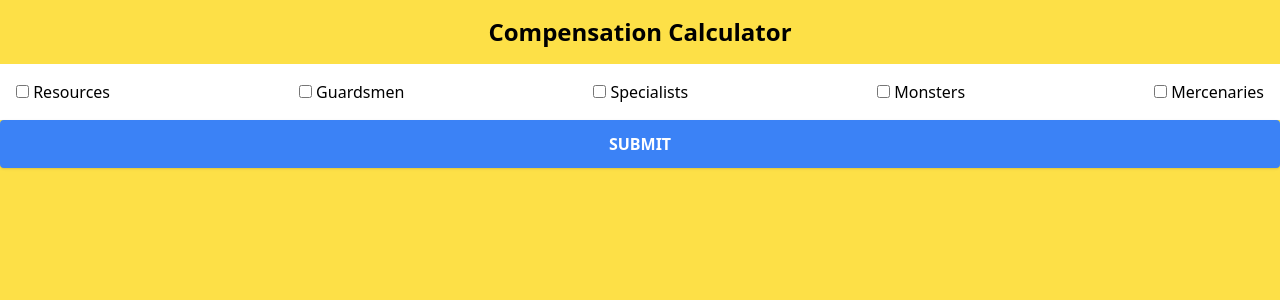
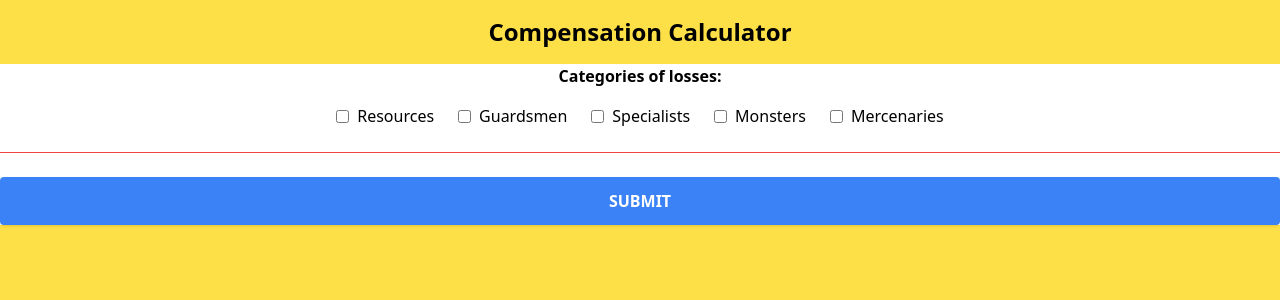
Before and after one commit to Milksheyke/totalbattle_comp_calc, a Django app: page / in a window 1280 px wide. Shown: the top 300 px of the page. Run offline with Django 4.2, Linux system fonts and the light colour scheme; some libraries are stand-ins or nearby versions.

Commit message:
style overhaul

```diff
--- a/templates/calc_form.html
+++ b/templates/calc_form.html
@@ -1,113 +1,184 @@
 <!-- templates/calc_form -->
-{% extends '_base.html' %}
-
-{% block content %}
+{% extends '_base.html' %} {% block content %}
 <h1 class="text-2xl font-bold text-center my-4">Compensation Calculator</h1>
 
 <div class="flex flex-col">
-        <div class="flex flex-wrap justify-between bg-white p-4" id="checkboxContainer">
-            <label for="resourcesCheckbox">
-                <input type="checkbox" id="resourcesCheckbox"> Resources
-            </label>
-            <label for="guardsmenCheckbox">
-                <input type="checkbox" id="guardsmenCheckbox"> Guardsmen
-            </label>
-            <label for="specialistsCheckbox">
-                <input type="checkbox" id="specialistsCheckbox"> Specialists
-            </label>
-            <label for="monstersCheckbox">
-                <input type="checkbox" id="monstersCheckbox"> Monsters
-            </label>
-            <label for="mercenariesCheckbox">
-                <input type="checkbox" id="mercenariesCheckbox"> Mercenaries
-            </label>
+  <div class="bg-white">
+    <h1 class="text-center"><strong>Categories of losses:</strong></h1>
+    <div class="flex flex-wrap justify-center p-4" id="checkboxContainer">
+      <div class="flex items-center px-3 mb-2">
+        <input type="checkbox" id="resourcesCheckbox" />
+        <label class="ml-2" for="resourcesCheckbox">Resources</label>
       </div>
-        <form action="#" method="post" class="w-full min-w-full flex justify-center flex-wrap gap-2" id="calculatorForm">
+      <div class="flex items-center px-3 mb-2">
+        <input type="checkbox" id="guardsmenCheckbox" />
+        <label class="ml-2" for="guardsmenCheckbox">Guardsmen</label>
+      </div>
+      <div class="flex items-center px-3 mb-2">
+        <input type="checkbox" id="specialistsCheckbox" />
+        <label class="ml-2" for="specialistsCheckbox">Specialists</label>
+      </div>
+      <div class="flex items-center px-3 mb-2">
+        <input type="checkbox" id="monstersCheckbox" />
+        <label class="ml-2" for="monstersCheckbox">Monsters</label>
+      </div>
+      <div class="flex items-center px-3 mb-2">
+        <input type="checkbox" id="mercenariesCheckbox" />
+        <label class="ml-2" for="mercenariesCheckbox">Mercenaries</label>
+      </div>
+    </div>
+    <hr class="border-solid border-red-500 py-3" />
+    <form
+      action="#"
+      method="post"
+      class="w-full min-w-full flex justify-center flex-wrap gap-2"
+      id="calculatorForm">
       {% csrf_token %}
       <!-- Resources -->
-            <div class="bg-white rounded-lg p-4 border border-gray-300" id="resources">
+      <div
+        class="bg-white rounded-lg p-4 border border-gray-300"
+        id="resources">
         <fieldset>
-                    <legend class="text-lg md:text-xl lg:text-2xl font-semibold my-2">Resources</legend>
+          <legend class="text-lg md:text-xl lg:text-2xl font-semibold my-2">
+            Resources
+          </legend>
           {% for key, value in categories.Resources.items %}
           <label for="{{ key }}">{{ key }}:</label>
-                        <input type="number" name="{{ key }}" id="{{ key }}" step="1" value="0" class="mt-1 focus:ring-indigo-500 focus:border-indigo-500 block w-full shadow-sm sm:text-sm border-gray-300 rounded-md">
-                        <br>
+          <input
+            type="number"
+            name="{{ key }}"
+            id="{{ key }}"
+            step="1"
+            value="0"
+            class="mt-1 focus:ring-indigo-500 focus:border-indigo-500 block w-full shadow-sm sm:text-sm border-gray-300 rounded-md" />
+          <br />
           {% endfor %}
         </fieldset>
       </div>
       <!-- Guardsmen -->
-            <div class="bg-white rounded-lg p-4 border border-gray-300 " id="guardsmen">
+      <div
+        class="bg-white rounded-lg p-4 border border-gray-300"
+        id="guardsmen">
         <fieldset>
-                    <legend class="text-lg md:text-xl lg:text-2xl font-semibold my-2">Guardsmen</legend>
+          <legend class="text-lg md:text-xl lg:text-2xl font-semibold my-2">
+            Guardsmen
+          </legend>
           {% for key, value in categories.Guardsmen.items %}
           <label for="{{ key }}">{{ key }}:</label>
-                        <input type="number" name="{{ key }}" id="{{ key }}" step="1" value="0" class="mt-1 focus:ring-indigo-500 focus:border-indigo-500 block w-full shadow-sm sm:text-sm border-gray-300 rounded-md">
-                        <br>
+          <input
+            type="number"
+            name="{{ key }}"
+            id="{{ key }}"
+            step="1"
+            value="0"
+            class="mt-1 focus:ring-indigo-500 focus:border-indigo-500 block w-full shadow-sm sm:text-sm border-gray-300 rounded-md" />
+          <br />
           {% endfor %}
         </fieldset>
       </div>
       <!-- Specialists -->
-            <div class="bg-white rounded-lg p-4 border border-gray-300 " id="specialists">
+      <div
+        class="bg-white rounded-lg p-4 border border-gray-300"
+        id="specialists">
         <fieldset>
-                    <legend class="text-lg md:text-xl lg:text-2xl font-semibold my-2">Specialists</legend>
+          <legend class="text-lg md:text-xl lg:text-2xl font-semibold my-2">
+            Specialists
+          </legend>
           {% for key, value in categories.Specialists.items %}
           <label for="{{ key }}">{{ key }}:</label>
-                        <input type="number" name="{{ key }}" id="{{ key }}" step="1" value="0" class="mt-1 focus:ring-indigo-500 focus:border-indigo-500 block w-full shadow-sm sm:text-sm border-gray-300 rounded-md">
-                        <br>
+          <input
+            type="number"
+            name="{{ key }}"
+            id="{{ key }}"
+            step="1"
+            value="0"
+            class="mt-1 focus:ring-indigo-500 focus:border-indigo-500 block w-full shadow-sm sm:text-sm border-gray-300 rounded-md" />
+          <br />
           {% endfor %}
         </fieldset>
       </div>
       <!-- Monsters -->
-            <div class="bg-white rounded-lg p-4 border border-gray-300 " id="monsters">
+      <div class="bg-white rounded-lg p-4 border border-gray-300" id="monsters">
         <fieldset>
-                    <legend class="text-lg md:text-xl lg:text-2xl font-semibold my-2">Monsters</legend>
+          <legend class="text-lg md:text-xl lg:text-2xl font-semibold my-2">
+            Monsters
+          </legend>
           {% for key, value in categories.Monsters.items %}
           <label for="{{ key }}">{{ key }}:</label>
-                        <input type="number" name="{{ key }}" id="{{ key }}" step="1" value="0" class="mt-1 focus:ring-indigo-500 focus:border-indigo-500 block w-full shadow-sm sm:text-sm border-gray-300 rounded-md">
-                        <br>
+          <input
+            type="number"
+            name="{{ key }}"
+            id="{{ key }}"
+            step="1"
+            value="0"
+            class="mt-1 focus:ring-indigo-500 focus:border-indigo-500 block w-full shadow-sm sm:text-sm border-gray-300 rounded-md" />
+          <br />
           {% endfor %}
         </fieldset>
       </div>
       <!-- Mercenaries -->
-            <div class="bg-white rounded-lg p-4 border border-gray-300 " id="mercenaries">
+      <div
+        class="bg-white rounded-lg p-4 border border-gray-300"
+        id="mercenaries">
         <fieldset>
-                    <legend class="text-lg md:text-xl lg:text-2xl font-semibold my-2">Mercenaries</legend>
+          <legend class="text-lg md:text-xl lg:text-2xl font-semibold my-2">
+            Mercenaries
+          </legend>
           {% for key, value in categories.Mercenaries.items %}
           <label for="{{ key }}">{{ key }}:</label>
-                        <input type="number" name="{{ key }}" id="{{ key }}" step="1" value="0" class="mt-1 focus:ring-indigo-500 focus:border-indigo-500 block w-full shadow-sm sm:text-sm border-gray-300 rounded-md">
-                        <br>
+          <input
+            type="number"
+            name="{{ key }}"
+            id="{{ key }}"
+            step="1"
+            value="0"
+            class="mt-1 focus:ring-indigo-500 focus:border-indigo-500 block w-full shadow-sm sm:text-sm border-gray-300 rounded-md" />
+          <br />
           {% endfor %}
         </fieldset>
       </div>
-            <input type="submit" value="Submit" class="w-full md:w-1/2 lg:w-full px-6 py-3 bg-blue-500 text-white font-bold uppercase rounded shadow hover:bg-blue-700 focus:outline-none focus:shadow-outline">
+      <input
+        type="submit"
+        value="Submit"
+        class="w-full md:w-1/2 lg:w-full px-6 py-3 bg-blue-500 text-white font-bold uppercase rounded shadow hover:bg-blue-700 focus:outline-none focus:shadow-outline" />
     </form>
   </div>
 
   <script>
     function toggleFieldset(category) {
-            const content = document.getElementById(category);
-            content.style.display = content.style.display === 'none' ? 'block' : 'none';
+      const content = document.getElementById(category)
+      content.style.display =
+        content.style.display === "none" ? "block" : "none"
     }
 
-        document.getElementById('calculatorForm').addEventListener('submit', function (event) {
-            event.preventDefault();
-        });
+    document
+      .getElementById("calculatorForm")
+      .addEventListener("submit", function (event) {
+        event.preventDefault()
+      })
 
-        document.addEventListener('DOMContentLoaded', function () {
-            const checkboxContainer = document.getElementById('checkboxContainer');
-            const fieldsetIds = ['resources', 'guardsmen', 'specialists', 'monsters', 'mercenaries'];
+    document.addEventListener("DOMContentLoaded", function () {
+      const checkboxContainer = document.getElementById("checkboxContainer")
+      const fieldsetIds = [
+        "resources",
+        "guardsmen",
+        "specialists",
+        "monsters",
+        "mercenaries",
+      ]
 
       fieldsetIds.forEach(function (id) {
-                const checkbox = document.getElementById(id + 'Checkbox');
-                const fieldset = document.getElementById(id);
+        const checkbox = document.getElementById(id + "Checkbox")
+        const fieldset = document.getElementById(id)
 
-                checkbox.addEventListener('change', function () {
-                    fieldset.style.display = checkbox.checked ? 'block' : 'none';
-                });
+        checkbox.addEventListener("change", function () {
+          fieldset.style.display = checkbox.checked ? "block" : "none"
+        })
 
         // Set initial state based on checkbox
-                fieldset.style.display = checkbox.checked ? 'block' : 'none';
-            });
-        });
+        fieldset.style.display = checkbox.checked ? "block" : "none"
+      })
+    })
   </script>
   {% endblock content %}
+</div>
```
Lines whose indentation alone changed are shown as unchanged.
